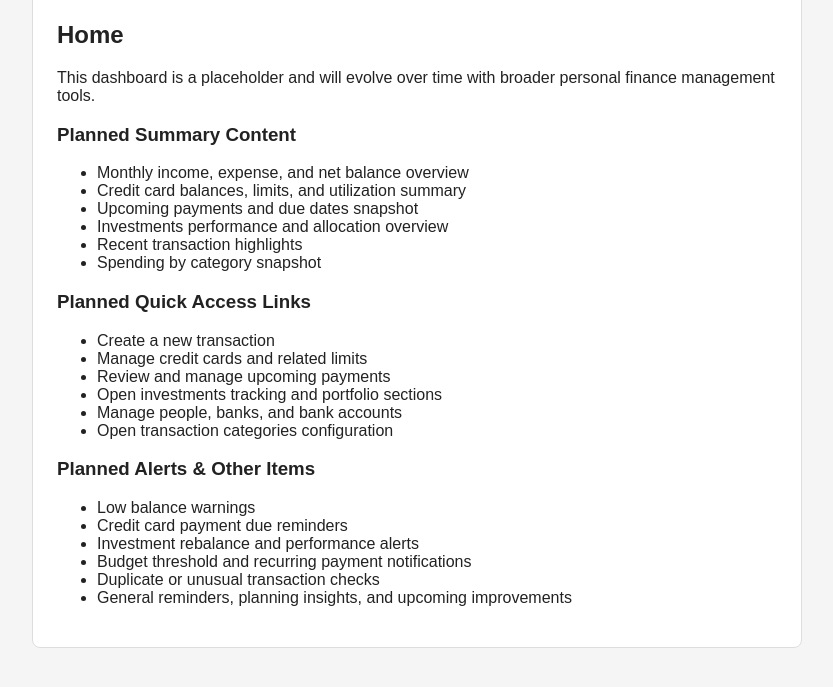
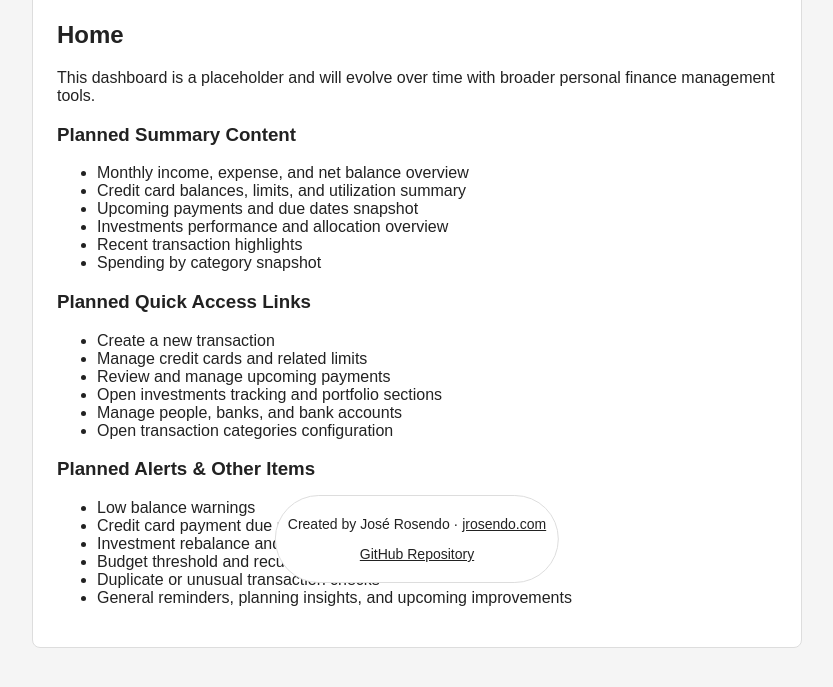
Before and after one commit to hrkns/personal-finances, a website: page web/index.html in a window 1280 px wide. Shown: the part 205-892 px from the top of the page, without its empty margins (223-1056 px from the left). Drawn offline with Linux system fonts and the light colour scheme; no server answers.

Commit message:
Add creator attribution footer and style adjustments

```diff
--- a/web/index.html
+++ b/web/index.html
@@ -305,6 +305,11 @@
     </section>
   </main>
 
+  <footer class="creator-credit" aria-label="Creator attribution">
+    <p>Created by José Rosendo · <a href="https://jrosendo.com/" target="_blank" rel="noopener noreferrer">jrosendo.com</a></p>
+    <p><a href="https://github.com/hrkns/personal-finances" target="_blank" rel="noopener noreferrer">GitHub Repository</a></p>
+  </footer>
+
   <script src="utils.js"></script>
   <script src="router.js"></script>
   <script src="app/dom.js"></script>
--- a/web/styles.css
+++ b/web/styles.css
@@ -3,6 +3,7 @@ body {
   font-family: Arial, Helvetica, sans-serif;
   background: #f5f5f5;
   color: #222;
+  padding-bottom: 56px;
 }
 
 main {
@@ -89,3 +90,20 @@ td {
 .success {
   color: #0a7a2d;
 }
+
+.creator-credit {
+  position: fixed;
+  left: 50%;
+  bottom: 12px;
+  transform: translateX(-50%);
+  background: #fff;
+  border: 1px solid #ddd;
+  border-radius: 999px;
+  padding: 6px 12px;
+  font-size: 14px;
+  text-align: center;
+}
+
+.creator-credit a {
+  color: inherit;
+}
```
